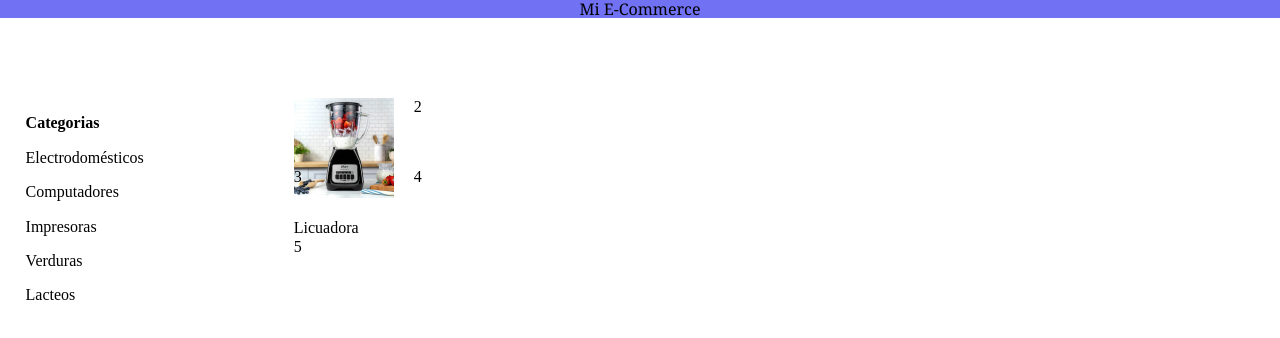
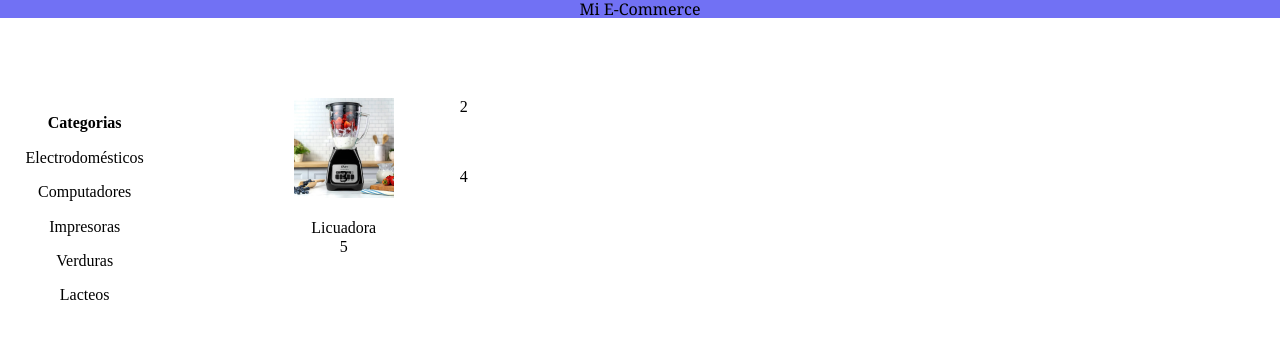
Before and after one commit to RaulRC86/DesafioRaulRodriguezCCSA2, a plain HTML site: page index.html in a window 1280 px wide. Drawn offline with Linux system fonts and the light colour scheme.

Commit message:
cambios css body

```diff
--- a/assets/css/style.css
+++ b/assets/css/style.css
@@ -1,3 +1,4 @@
+body{text-align: center;}
 header{text-align: center; background-color: rgb(113, 113, 244); font-family: Georgia, 'Times New Roman', Times, serif;}
 
 .container {
@@ -16,3 +17,6 @@ header{text-align: center; background-color: rgb(113, 113, 244); font-family: Ge
     grid-auto-rows: 50px;
     gap: 20px;
     margin-left: 150px;}
+
+a{text-decoration: none; color: black;}
+a:hover{color: red;}
--- a/index.html
+++ b/index.html
@@ -25,7 +25,7 @@
         </div>
     <div class="chat-item2">
             <div class="chat-info">
-                <p>Impresoras</p>
+                <a href="#"><p>Impresoras</p></a>
     </div>
     <div class="chat-item2">
         <div class="chat-info">
```
